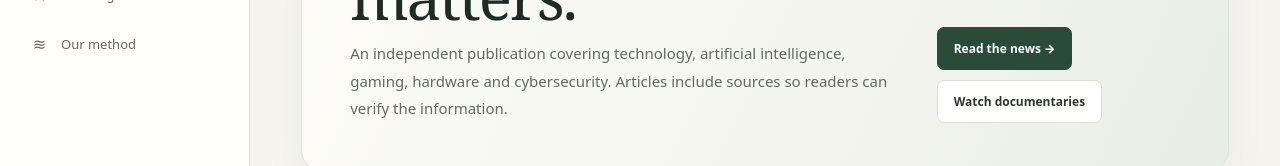
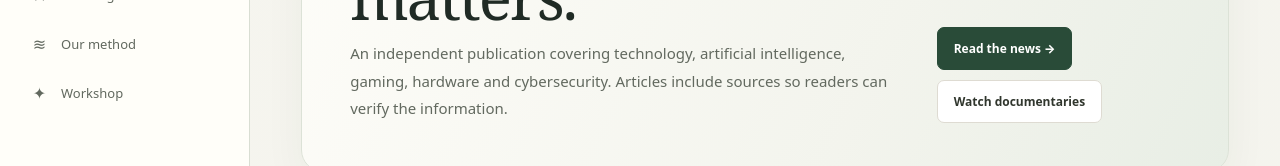
Before and after one commit to ahmedgeu1277-tech/observatoire-tech-ia, a plain HTML site: page site/index.html in a window 1280 px wide. Shown: the part 395-561 px from the top of the page. Drawn offline with Linux system fonts and the light colour scheme.

Commit message:
feat: add translated creation workshop link to public navigation

```diff
--- a/site/index.html
+++ b/site/index.html
@@ -101,6 +101,7 @@ footer{letter-spacing:.12em;line-height:1.8}
 <a href="./ville-demo.html"><i>▦</i><span data-i18n="simulation">Simulation</span></a>
 <a href="#challenges"><i>★</i><span data-i18n="challengesNav">Défis</span></a>
 <a href="./methode.html"><i>≋</i><span data-i18n="methodology">Méthode</span></a>
+<a href="./atelier.html"><i>✦</i><span data-i18n="atelierNav">Atelier</span></a>
 </nav>
 <div class="sidebottom"><b data-i18n="independent">Média indépendant</b><p data-i18n="sideDescription">Des publications consacrées à la technologie, à l’intelligence artificielle et au jeu vidéo.</p></div>
 </aside>
@@ -152,7 +153,7 @@ input.addEventListener("input",window.nexoraApplyArticleFilters);select.addEvent
  const translations = {
   fr: {
    pageTitle:"NEXORA — Tech, IA & Gaming",pageDescription:"Actualités publiques sur la technologie, l’intelligence artificielle et les jeux vidéo, avec articles et documentaires sourcés.",crumb:"NEXORA / MÉDIA PUBLIC", languageLabel:"Langue", live:"PUBLICATIONS AUTOMATISÉES",
-   navLabel:"LE MÉDIA",home:"Accueil",news:"Actualités",docs:"Documentaires",simulation:"Simulation",challengesNav:"Défis",methodology:"Méthode",independent:"Média indépendant",
+   navLabel:"LE MÉDIA",home:"Accueil",news:"Actualités",docs:"Documentaires",simulation:"Simulation",challengesNav:"Défis",methodology:"Méthode",atelierNav:"Atelier",independent:"Média indépendant",
    sideDescription:"Des publications consacrées à la technologie, à l’intelligence artificielle et au jeu vidéo.",
    eyebrow:"TECHNOLOGIE · IA · JEUX VIDÉO",heroTitle:"Comprendre ce qui change.<br>Distinguer l’essentiel.",
    heroDescription:"Un média indépendant qui suit l’actualité technologique, l’intelligence artificielle, le gaming, le matériel et la cybersécurité. Les publications présentent leurs sources afin de permettre aux lecteurs de vérifier les informations.",
@@ -167,7 +168,7 @@ input.addEventListener("input",window.nexoraApplyArticleFilters);select.addEvent
   },
   en: {
    pageTitle:"NEXORA — Tech, AI & Gaming",pageDescription:"Public technology, artificial intelligence and gaming news, with sourced articles and documentaries.",crumb:"NEXORA / PUBLIC MEDIA", languageLabel:"Language", live:"AUTOMATED PUBLICATIONS",
-   navLabel:"THE MEDIA",home:"Home",news:"News",docs:"Documentaries",simulation:"City simulation",challengesNav:"Challenges",methodology:"Our method",independent:"Independent media",
+   navLabel:"THE MEDIA",home:"Home",news:"News",docs:"Documentaries",simulation:"City simulation",challengesNav:"Challenges",methodology:"Our method",atelierNav:"Workshop",independent:"Independent media",
    sideDescription:"Publications covering technology, artificial intelligence and video games.",
    eyebrow:"TECHNOLOGY · AI · GAMING",heroTitle:"Understand what is changing.<br>Focus on what matters.",
    heroDescription:"An independent publication covering technology, artificial intelligence, gaming, hardware and cybersecurity. Articles include sources so readers can verify the information.",
@@ -181,7 +182,7 @@ input.addEventListener("input",window.nexoraApplyArticleFilters);select.addEvent
    footer:"NEXORA · INDEPENDENT TECH, AI AND GAMING MEDIA"
   },
   es: {
-   pageTitle:"NEXORA — Tecnología, IA & Gaming",pageDescription:"Noticias públicas sobre tecnología, inteligencia artificial y videojuegos, con artículos y documentales con fuentes.",crumb:"NEXORA / MEDIO PÚBLICO",languageLabel:"Idioma",live:"PUBLICACIONES AUTOMÁTICAS",navLabel:"EL MEDIO",home:"Inicio",news:"Noticias",docs:"Documentales",simulation:"Simulación urbana",challengesNav:"Retos",methodology:"Método",independent:"Medio independiente",
+   pageTitle:"NEXORA — Tecnología, IA & Gaming",pageDescription:"Noticias públicas sobre tecnología, inteligencia artificial y videojuegos, con artículos y documentales con fuentes.",crumb:"NEXORA / MEDIO PÚBLICO",languageLabel:"Idioma",live:"PUBLICACIONES AUTOMÁTICAS",navLabel:"EL MEDIO",home:"Inicio",news:"Noticias",docs:"Documentales",simulation:"Simulación urbana",challengesNav:"Retos",methodology:"Método",atelierNav:"Taller",independent:"Medio independiente",
    sideDescription:"Publicaciones sobre tecnología, inteligencia artificial y videojuegos.",eyebrow:"TECNOLOGÍA · IA · VIDEOJUEGOS",
    heroTitle:"Comprender lo que cambia.<br>Distinguir lo esencial.",heroDescription:"Un medio independiente sobre tecnología, inteligencia artificial, videojuegos, hardware y ciberseguridad. Los artículos incluyen fuentes para que los lectores puedan verificar la información.",
    readNews:"Leer las noticias →",watchDocs:"Ver documentales",sourceTitle:"Información acompañada de sus fuentes",sourceDescription:"Los artículos se preparan a partir de fuentes públicas. Las afirmaciones inciertas deben comprobarse en las publicaciones originales.",
@@ -191,7 +192,7 @@ input.addEventListener("input",window.nexoraApplyArticleFilters);select.addEvent
    footer:"NEXORA · MEDIO INDEPENDIENTE DE TECNOLOGÍA, IA Y VIDEOJUEGOS"
   },
   de: {
-   pageTitle:"NEXORA — Tech, KI & Gaming",pageDescription:"Öffentliche Nachrichten über Technik, künstliche Intelligenz und Gaming mit belegten Artikeln und Dokumentationen.",crumb:"NEXORA / ÖFFENTLICHES MEDIUM",languageLabel:"Sprache",live:"AUTOMATISCHE VERÖFFENTLICHUNGEN",navLabel:"DAS MEDIUM",home:"Startseite",news:"Nachrichten",docs:"Dokumentationen",simulation:"Stadtsimulation",challengesNav:"Herausforderungen",methodology:"Methode",independent:"Unabhängiges Medium",
+   pageTitle:"NEXORA — Tech, KI & Gaming",pageDescription:"Öffentliche Nachrichten über Technik, künstliche Intelligenz und Gaming mit belegten Artikeln und Dokumentationen.",crumb:"NEXORA / ÖFFENTLICHES MEDIUM",languageLabel:"Sprache",live:"AUTOMATISCHE VERÖFFENTLICHUNGEN",navLabel:"DAS MEDIUM",home:"Startseite",news:"Nachrichten",docs:"Dokumentationen",simulation:"Stadtsimulation",challengesNav:"Herausforderungen",methodology:"Methode",atelierNav:"Werkstatt",independent:"Unabhängiges Medium",
    sideDescription:"Beiträge über Technologie, künstliche Intelligenz und Videospiele.",eyebrow:"TECHNOLOGIE · KI · GAMING",
    heroTitle:"Verstehen, was sich verändert.<br>Das Wesentliche erkennen.",heroDescription:"Ein unabhängiges Medium zu Technologie, künstlicher Intelligenz, Gaming, Hardware und Cybersicherheit. Beiträge enthalten Quellen, damit Leser die Informationen überprüfen können.",
    readNews:"Nachrichten lesen →",watchDocs:"Dokumentationen ansehen",sourceTitle:"Informationen mit Quellen",sourceDescription:"Artikel werden anhand öffentlicher Quellen erstellt. Unsichere Aussagen sollten anhand der Originalveröffentlichungen überprüft werden.",
@@ -201,7 +202,7 @@ input.addEventListener("input",window.nexoraApplyArticleFilters);select.addEvent
    footer:"NEXORA · UNABHÄNGIGES MEDIUM FÜR TECH, KI UND GAMING"
   },
   pt: {
-   pageTitle:"NEXORA — Tech, IA & Gaming",pageDescription:"Notícias públicas sobre tecnologia, inteligência artificial e jogos, com artigos e documentários com fontes.",crumb:"NEXORA / MÍDIA PÚBLICA",languageLabel:"Idioma",live:"PUBLICAÇÕES AUTOMÁTICAS",navLabel:"A MÍDIA",home:"Início",news:"Notícias",docs:"Documentários",simulation:"Simulação urbana",challengesNav:"Desafios",methodology:"Método",independent:"Mídia independente",
+   pageTitle:"NEXORA — Tech, IA & Gaming",pageDescription:"Notícias públicas sobre tecnologia, inteligência artificial e jogos, com artigos e documentários com fontes.",crumb:"NEXORA / MÍDIA PÚBLICA",languageLabel:"Idioma",live:"PUBLICAÇÕES AUTOMÁTICAS",navLabel:"A MÍDIA",home:"Início",news:"Notícias",docs:"Documentários",simulation:"Simulação urbana",challengesNav:"Desafios",methodology:"Método",atelierNav:"Taller",independent:"Mídia independente",
    sideDescription:"Publicações sobre tecnologia, inteligência artificial e jogos.",eyebrow:"TECNOLOGIA · IA · JOGOS",
    heroTitle:"Entenda o que está mudando.<br>Veja o que realmente importa.",heroDescription:"Uma publicação independente sobre tecnologia, inteligência artificial, jogos, hardware e cibersegurança. Os artigos apresentam fontes para que os leitores possam verificar as informações.",
    readNews:"Ler notícias →",watchDocs:"Ver documentários",sourceTitle:"Informações acompanhadas de fontes",sourceDescription:"Os artigos são preparados a partir de fontes públicas. Afirmações incertas devem ser verificadas nas publicações originais.",
@@ -211,7 +212,7 @@ input.addEventListener("input",window.nexoraApplyArticleFilters);select.addEvent
    footer:"NEXORA · MÍDIA INDEPENDENTE DE TECNOLOGIA, IA E JOGOS"
   },
   ar: {
-   pageTitle:"NEXORA — التقنية والذكاء الاصطناعي والألعاب",pageDescription:"أخبار عامة عن التكنولوجيا والذكاء الاصطناعي وألعاب الفيديو مع مقالات وأفلام وثائقية موثقة.",crumb:"NEXORA / الإعلام العام",languageLabel:"اللغة",live:"منشورات آلية",navLabel:"الإعلام",home:"الرئيسية",news:"الأخبار",docs:"أفلام وثائقية",simulation:"محاكاة المدينة",challengesNav:"التحديات",methodology:"المنهجية",independent:"إعلام مستقل",
+   pageTitle:"NEXORA — التقنية والذكاء الاصطناعي والألعاب",pageDescription:"أخبار عامة عن التكنولوجيا والذكاء الاصطناعي وألعاب الفيديو مع مقالات وأفلام وثائقية موثقة.",crumb:"NEXORA / الإعلام العام",languageLabel:"اللغة",live:"منشورات آلية",navLabel:"الإعلام",home:"الرئيسية",news:"الأخبار",docs:"أفلام وثائقية",simulation:"محاكاة المدينة",challengesNav:"التحديات",methodology:"المنهجية",atelierNav:"ورشة الإنشاء",independent:"إعلام مستقل",
    sideDescription:"منشورات حول التكنولوجيا والذكاء الاصطناعي وألعاب الفيديو.",eyebrow:"التكنولوجيا · الذكاء الاصطناعي · الألعاب",
    heroTitle:"افهم ما يتغير.<br>وركّز على الأهم.",heroDescription:"منصة إعلامية مستقلة تتابع التكنولوجيا والذكاء الاصطناعي والألعاب والأجهزة والأمن السيبراني. تتضمن المقالات مصادر للتحقق من المعلومات.",
    readNews:"اقرأ الأخبار ←",watchDocs:"شاهد الأفلام الوثائقية",sourceTitle:"معلومات مدعومة بمصادرها",sourceDescription:"تُعد المقالات بالاعتماد على مصادر عامة. ينبغي التحقق من الادعاءات غير المؤكدة بالرجوع إلى المنشورات الأصلية.",
@@ -221,7 +222,7 @@ input.addEventListener("input",window.nexoraApplyArticleFilters);select.addEvent
    footer:"NEXORA · إعلام مستقل للتكنولوجيا والذكاء الاصطناعي والألعاب"
   },
   zh: {
-   pageTitle:"NEXORA — 科技、人工智能与游戏",pageDescription:"提供科技、人工智能和电子游戏公共新闻，以及附有来源的文章和纪录片。",crumb:"NEXORA / 公共媒体",languageLabel:"语言",live:"自动发布",navLabel:"媒体",home:"首页",news:"新闻",docs:"纪录片",simulation:"城市模拟",challengesNav:"挑战",methodology:"编辑方法",independent:"独立媒体",
+   pageTitle:"NEXORA — 科技、人工智能与游戏",pageDescription:"提供科技、人工智能和电子游戏公共新闻，以及附有来源的文章和纪录片。",crumb:"NEXORA / 公共媒体",languageLabel:"语言",live:"自动发布",navLabel:"媒体",home:"首页",news:"新闻",docs:"纪录片",simulation:"城市模拟",challengesNav:"挑战",methodology:"编辑方法",atelierNav:"创作工坊",independent:"独立媒体",
    sideDescription:"关注科技、人工智能和电子游戏的出版内容。",eyebrow:"科技 · 人工智能 · 游戏",
    heroTitle:"理解正在发生的变化。<br>关注真正重要的内容。",heroDescription:"独立关注科技、人工智能、游戏、硬件和网络安全的媒体。文章提供来源，方便读者核实信息。",
    readNews:"阅读新闻 →",watchDocs:"观看纪录片",sourceTitle:"提供来源的信息",sourceDescription:"文章依据公开来源编写。不确定的信息应谨慎看待，并通过原始出版物核实。",
```
